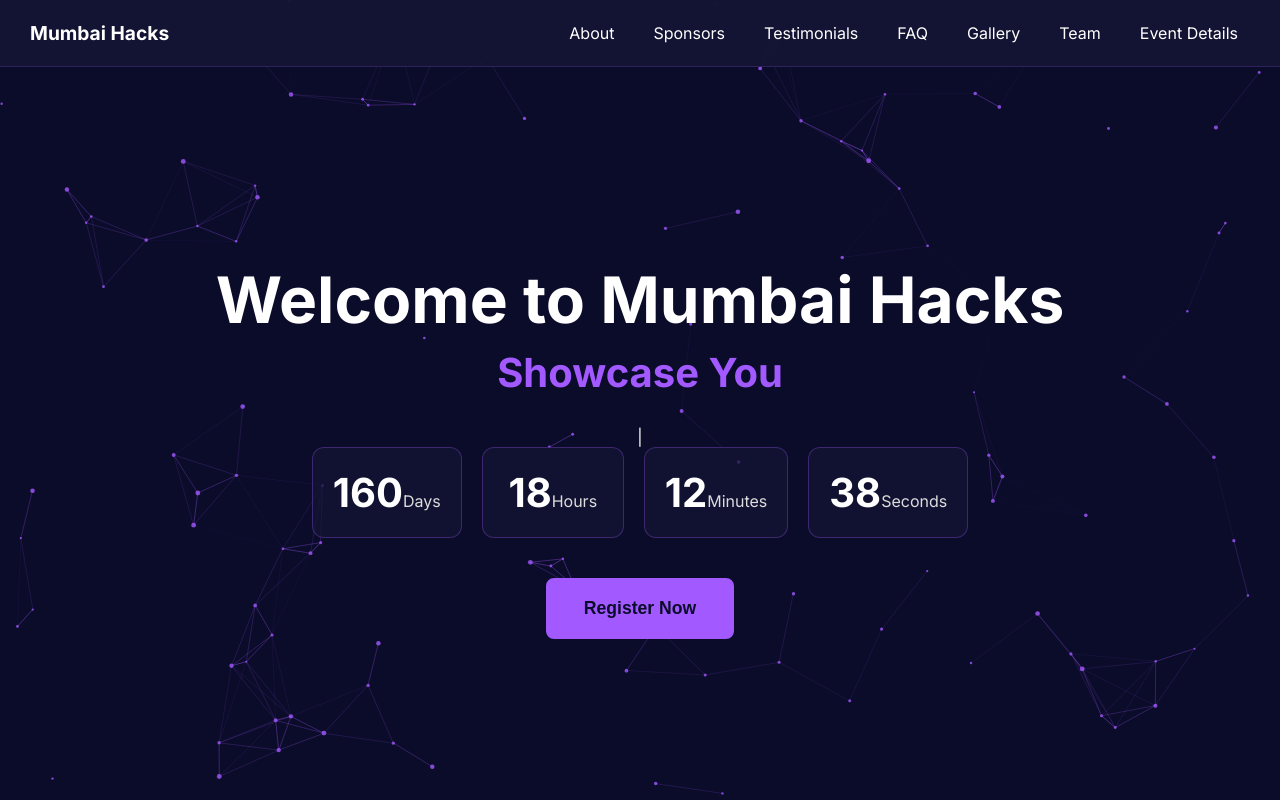
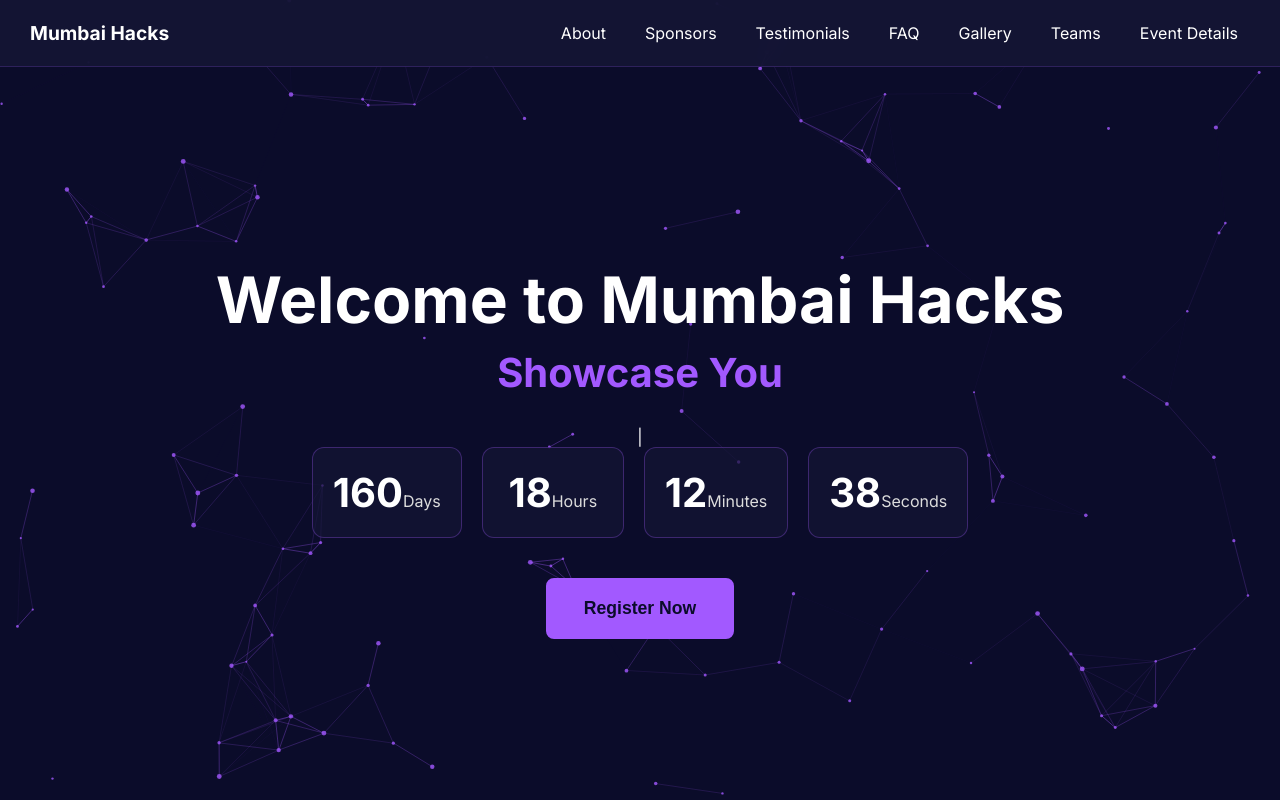
Before and after one commit to shrinidhi-iyer/mumbaihacks-event-website, a plain HTML site: page index.html in a window 1280 px wide. Shown: the top 800 px of the page. Drawn offline with nearby package versions, Linux system fonts and the light colour scheme.

Commit message:
Update index.html

```diff
--- a/index.html
+++ b/index.html
@@ -234,7 +234,7 @@
       <a href="#testimonials" class="nav-button">Testimonials</a>
       <a href="#faq" class="nav-button">FAQ</a>
       <a href="gallery.html" class="nav-button">Gallery</a>
-      <a href="team.html" class="nav-button">Team</a>
+      <a href="team.html" class="nav-button">Teams</a>
       <a href="learn_more_template.html" class="nav-button">Event Details</a>
     </div>
   </nav>
```
